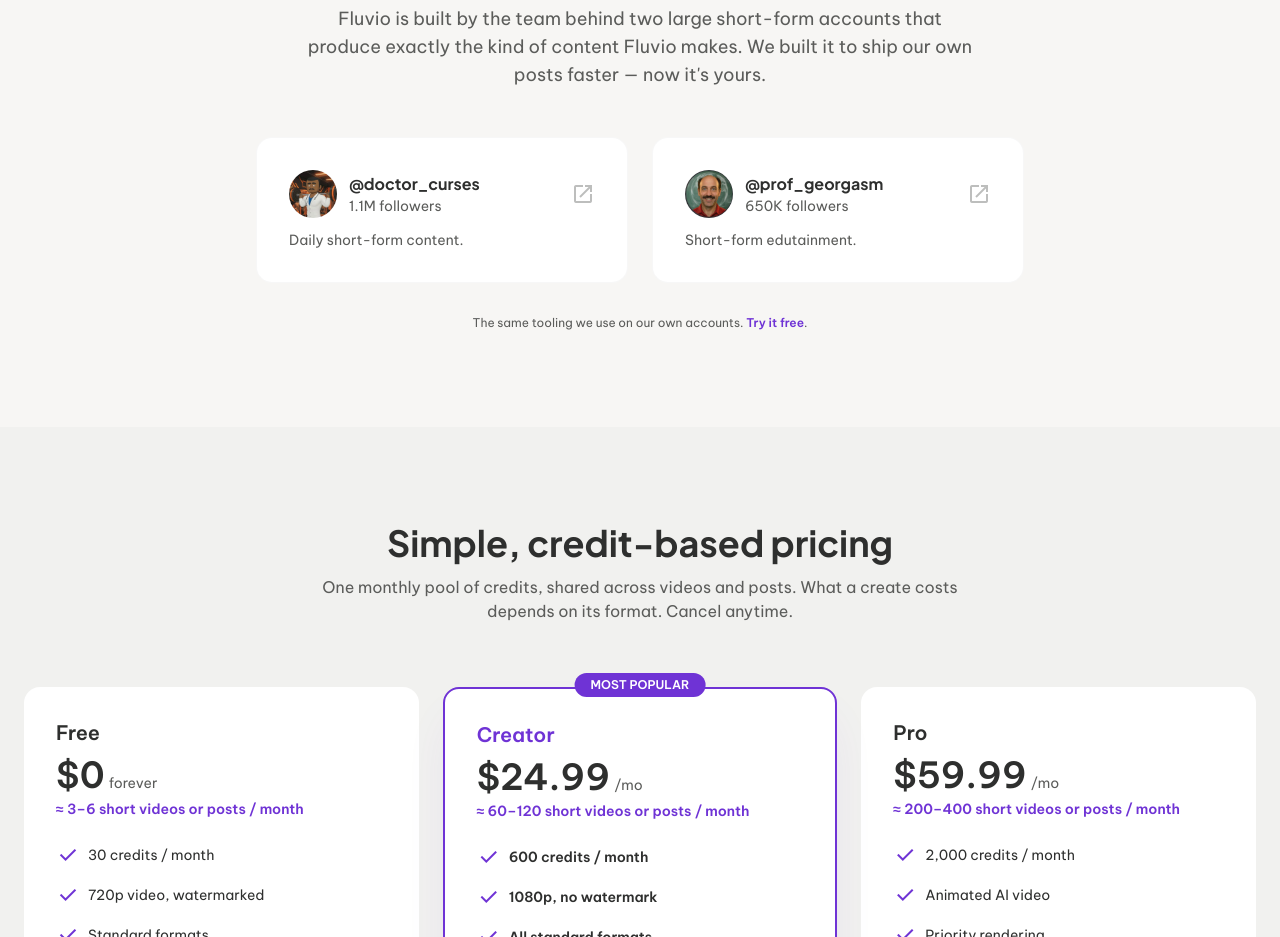
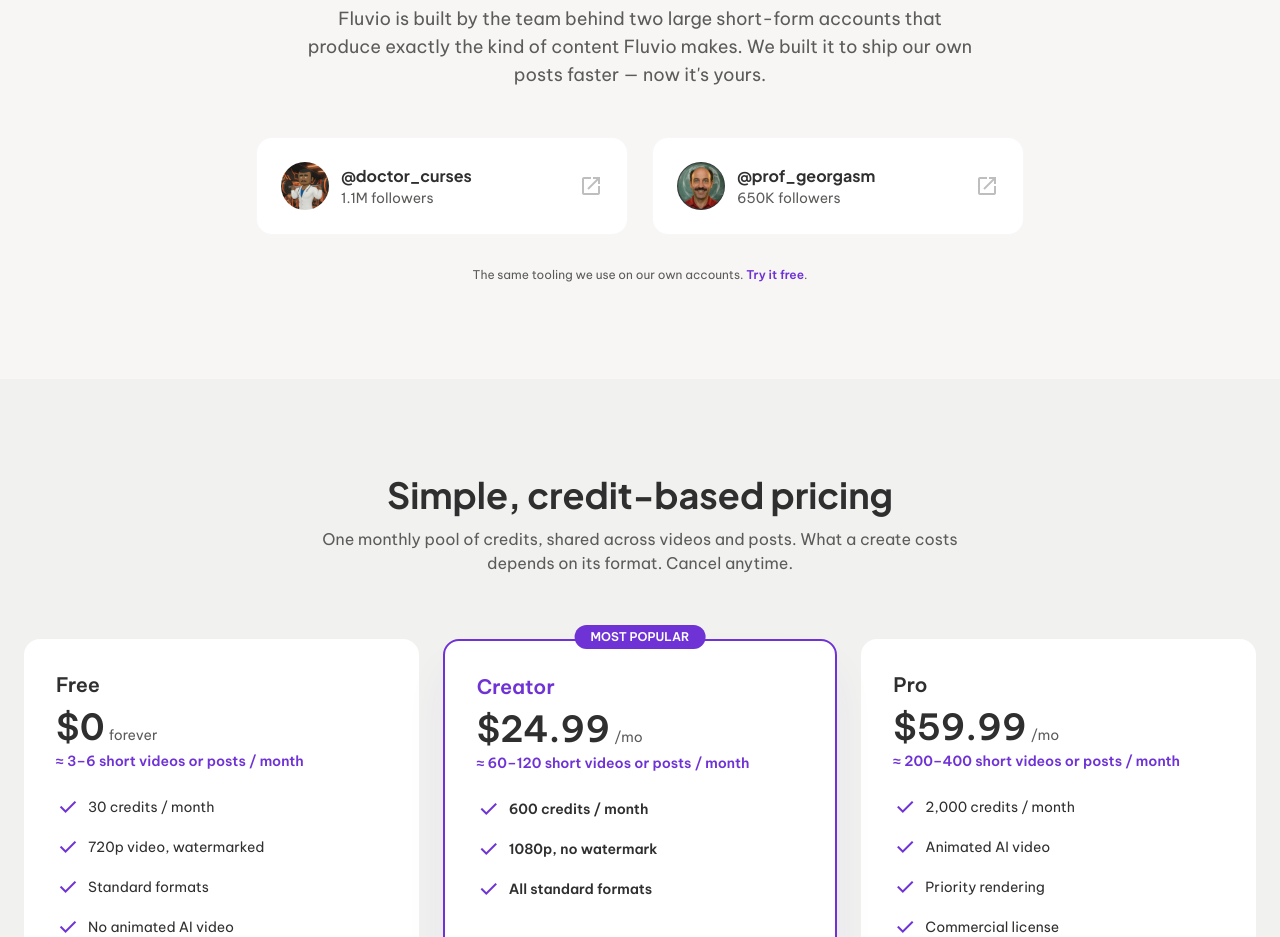
Before and after one commit to tomliba/Social-media-saas, a Next.js app in the folder frontend/: page / in a window 1280 px wide. Shown: the part 2880-3817 px from the top of the page. Built offline with nearby package versions, Linux system fonts and the light colour scheme; no server answers.

Commit message:
fix(landing): drop generic description line from founder cards

```diff
--- a/frontend/src/components/TestimonialsSection.tsx
+++ b/frontend/src/components/TestimonialsSection.tsx
@@ -6,21 +6,19 @@
 // quotes/testimonials anywhere — the founder accounts are the social proof.
 // `image` is optional: when a real profile image is provided, the card uses it;
 // otherwise it falls back to a clean letter monogram (no fake/silhouette photo).
-type Account = { handle: string; href: string; followers: string; blurb: string; image?: string };
+type Account = { handle: string; href: string; followers: string; image?: string };
 
 const accounts: Account[] = [
   {
     handle: "@doctor_curses",
     href: "https://instagram.com/doctor_curses",
     followers: "1.1M followers",
-    blurb: "Daily short-form content.",
     image: "/avatars/doctor_curses.jpg",
   },
   {
     handle: "@prof_georgasm",
     href: "https://instagram.com/prof_georgasm",
     followers: "650K followers",
-    blurb: "Short-form edutainment.",
     image: "/avatars/prof_georgasm.jpg",
   },
 ];
@@ -43,7 +41,7 @@
             href={a.href}
             target="_blank"
             rel="noopener noreferrer"
-            className="bg-surface-container-lowest p-8 rounded-[1rem] border border-outline-variant/10 hover:border-primary/30 hover:shadow-lg transition-all flex flex-col gap-3 group"
+            className="bg-surface-container-lowest p-6 rounded-[1rem] border border-outline-variant/10 hover:border-primary/30 hover:shadow-lg transition-all group"
           >
             <div className="flex items-center gap-3">
               {a.image ? (
@@ -68,7 +66,6 @@
                 open_in_new
               </span>
             </div>
-            <p className="text-on-surface-variant text-sm">{a.blurb}</p>
           </a>
         ))}
       </div>
```
